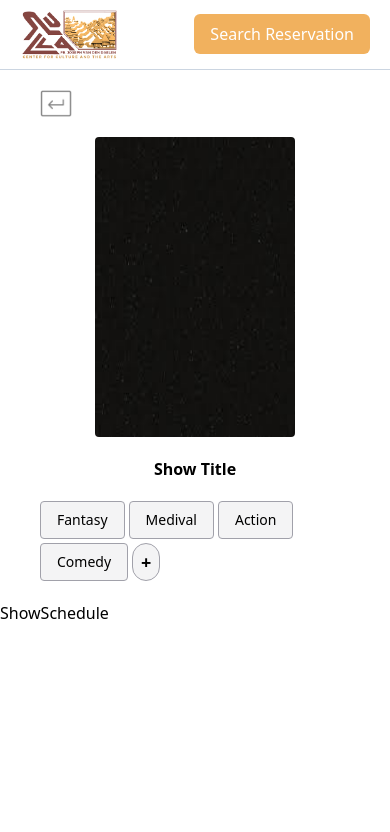
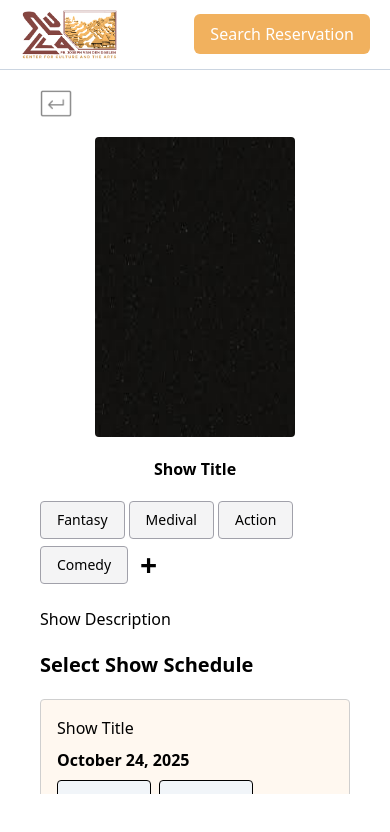
Before and after one commit to Dormmates/frontend-capstone-customer, a React (Vite) app: page /customer/show/1 in a window 390 px wide. Shown: the top 832 px of the page. Built offline with nearby package versions, Linux system fonts and the light colour scheme.

Commit message:
finished mobile ver of selected show with show schedule selection

```diff
--- a/src/components/ui/ShowCard.tsx
+++ b/src/components/ui/ShowCard.tsx
@@ -1,17 +1,21 @@
 import React from "react";
 import no_cover from "../../assets/images/no-show-cover.jpg";
+import { Link } from "react-router-dom";
 
 interface ShowCardProps {
   imagePath?: string;
   showTitle?: string;
+  showID?: string;
 }
 
-const ShowCard = ({ imagePath = no_cover, showTitle = "Test" }: ShowCardProps) => {
+const ShowCard = ({ imagePath = no_cover, showTitle = "Test", showID = "1" }: ShowCardProps) => {
   return (
-    <div className="flex flex-col gap-2">
-      <img className="w-full max-w-[150px] h-[250px] rounded" src={imagePath} alt="" />
-      {showTitle !== "" && <h1>{showTitle}</h1>}
-    </div>
+    <Link to={`/customer/show/${showID}`}>
+      <div className="flex flex-col gap-2">
+        <img className="w-full max-w-[150px] h-[250px] rounded" src={imagePath} alt="" />
+        {showTitle !== "" && <h1>{showTitle}</h1>}
+      </div>
+    </Link>
   );
 };
 
--- a/src/layouts/SelectedShowLayout.tsx
+++ b/src/layouts/SelectedShowLayout.tsx
@@ -8,7 +8,19 @@ import GenreCard from "../components/ui/GenreCard";
 const SelectedShowLayout = () => {
   const { showID } = useParams();
   const [displayGenre, setDisplayGenre] = useState(false);
-  const sampleGenre = ["Fantasy", "Medival", "Action", "Comedy", "Comedy", "Tarsier"];
+  const sampleGenre: string[] = ["Fantasy", "Medival", "Action", "Comedy", "Comedy", "Tarsier"];
+
+  const renderAllGenres = (genres: string[]) => {
+    return genres.map((value, index) => <GenreCard key={index} genre={value} />);
+  };
+
+  const renderGenreToggle = () => {
+    return (
+      <div onClick={() => setDisplayGenre((prev) => !prev)} className=" px-2 py-1 cursor-pointer">
+        <span className="text-black font-bold text-3xl">{displayGenre ? "-" : "+"}</span>
+      </div>
+    );
+  };
 
   return (
     <>
@@ -19,39 +31,19 @@ const SelectedShowLayout = () => {
         <img className="w-full max-w-[200px] h-[300px] rounded" src={no_cover} alt="" />
         <h1 className="font-bold">Show Title</h1>
         <div className="flex flex-wrap flex-row gap-1 items-center">
-          {sampleGenre.length >= 5 ? (
+          {sampleGenre.length < 5 && renderAllGenres(sampleGenre)}
+          {sampleGenre.length >= 5 && (
             <>
-              {displayGenre ? (
-                sampleGenre.map((value, index) => <GenreCard key={index} genre={value} />)
-              ) : (
-                <>
-                  {sampleGenre.slice(0, 4).map((value, index) => (
-                    <GenreCard key={index} genre={value} />
-                  ))}
-                  <div
-                    onClick={() => setDisplayGenre((prev) => !prev)}
-                    className="bg-zinc-100 border border-zinc-400 rounded-full px-2 py-1 cursor-pointer"
-                  >
-                    <span className="text-black font-bold text-lg">{displayGenre ? "-" : "+"}</span>
-                  </div>
-                </>
-              )}
-
-              {displayGenre && (
-                <div
-                  onClick={() => setDisplayGenre((prev) => !prev)}
-                  className="bg-zinc-100 border border-zinc-400 rounded-full px-3 py-1 cursor-pointer"
-                >
-                  <span className="text-black font-bold text-lg">{displayGenre ? "-" : "+"}</span>
-                </div>
-              )}
+              {displayGenre
+                ? renderAllGenres(sampleGenre)
+                : sampleGenre.slice(0, 4).map((value, index) => <GenreCard key={index} genre={value} />)}
+              {renderGenreToggle()}
             </>
-          ) : (
-            sampleGenre.map((value, index) => <GenreCard key={index} genre={value} />)
           )}
         </div>
+        <p className="text-md font-light self-start">Show Description</p>
+        <Outlet />
       </div>
-      <Outlet />
     </>
   );
 };
--- a/src/pages/modules/customer/ShowSchedule.tsx
+++ b/src/pages/modules/customer/ShowSchedule.tsx
@@ -1,7 +1,38 @@
 import React from "react";
+import { Link } from "react-router-dom";
 
 const ShowSchedule = () => {
-  return <div>ShowSchedule</div>;
+  const sampleSchedule = {
+    "October 24, 2025": [
+      { time: "2:00 PM", scheduleId: "sch-001" },
+      { time: "6:00 PM", scheduleId: "sch-002" },
+    ],
+    "October 25, 2025": [
+      { time: "4:00 PM", scheduleId: "sch-003" },
+      { time: "8:00 PM", scheduleId: "sch-004" },
+    ],
+  };
+
+  return (
+    <div className="flex flex-col gap-5 self-start w-full">
+      <h1 className="font-bold text-xl">Select Show Schedule</h1>
+      {Object.entries(sampleSchedule).map(([date, times]) => (
+        <div className="flex flex-col bg-lightPrimary p-4 gap-2 border rounded border-lightGrey" key={date}>
+          <h2 className="font-thin">Show Title</h2>
+          <h3 className="font-semibold">{date}</h3>
+          <div className="flex flex-row flex-wrap gap-2">
+            {times.map((timeData) => (
+              <Link to={`/${timeData.scheduleId}`}>
+                <div className="flex flex-row px-4 py-2 bg-slate-100 rounded border" key={timeData.scheduleId}>
+                  {timeData.time}
+                </div>
+              </Link>
+            ))}
+          </div>
+        </div>
+      ))}
+    </div>
+  );
 };
 
 export default ShowSchedule;
--- a/src/routes/AppRoute.tsx
+++ b/src/routes/AppRoute.tsx
@@ -18,7 +18,6 @@ const AppRoute = () => {
           <Route index element={<ShowSchedule />} />
           <Route path=":showScheduleID" />
         </Route>
-        <Route path="show-test" element={<SelectedShowLayout />} />
       </Route>
 
       {/** Other Routes*/}
```
